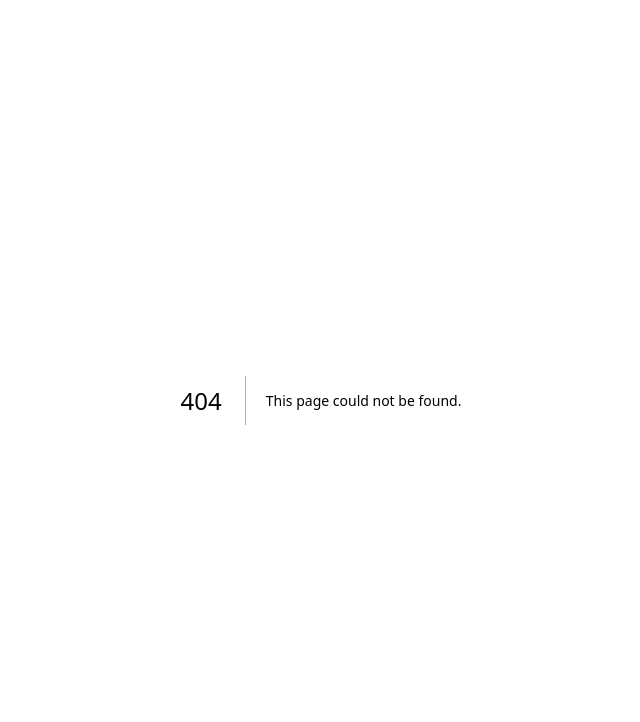
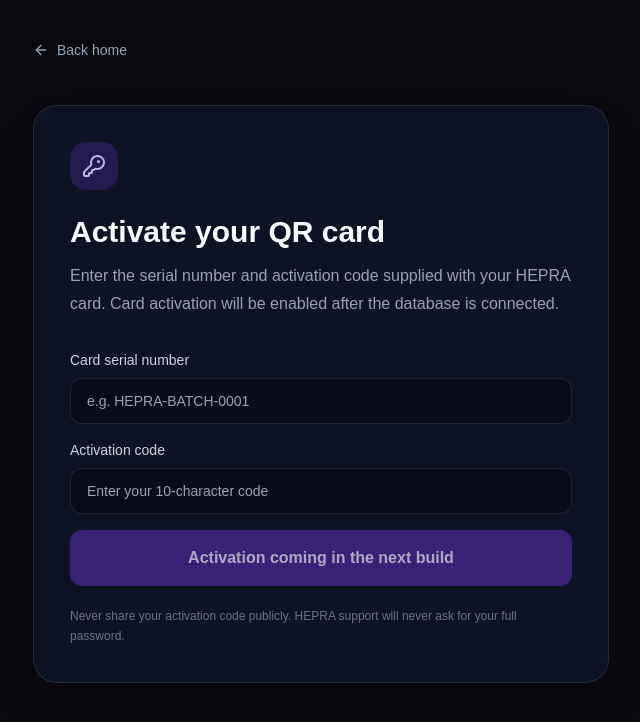
Before and after one commit to hrkartstore-max/hepra-dynamic-qr, a Next.js app: page /activate in a window 1280 px wide. Before the commit this address had no page. Shown: the top 722 px of the page, without its empty margins (319-959 px from the left). Built offline with nearby package versions, Linux system fonts and the light colour scheme.

Commit message:
chore: add HEPRA Dynamic QR starter - app/activate/page.tsx

```diff
--- /dev/null
+++ b/app/activate/page.tsx
@@ -0,0 +1,23 @@
+import Link from "next/link";
+import { ArrowLeft, KeyRound } from "lucide-react";
+
+export default function ActivatePage() {
+  return (
+    <main className="min-h-screen px-5 py-10">
+      <div className="mx-auto max-w-xl">
+        <Link href="/" className="inline-flex items-center gap-2 text-sm text-slate-400 hover:text-white"><ArrowLeft size={16}/> Back home</Link>
+        <div className="mt-10 rounded-3xl border border-white/10 bg-slate-900/80 p-7 shadow-2xl sm:p-9">
+          <div className="grid h-12 w-12 place-items-center rounded-2xl bg-violet-600/20 text-violet-300"><KeyRound/></div>
+          <h1 className="mt-6 text-3xl font-black">Activate your QR card</h1>
+          <p className="mt-3 leading-7 text-slate-400">Enter the serial number and activation code supplied with your HEPRA card. Card activation will be enabled after the database is connected.</p>
+          <div className="mt-8 space-y-4">
+            <label className="block text-sm font-medium text-slate-300">Card serial number<input disabled placeholder="e.g. HEPRA-BATCH-0001" className="mt-2 w-full rounded-xl border border-white/10 bg-black/30 px-4 py-3 text-slate-500 outline-none"/></label>
+            <label className="block text-sm font-medium text-slate-300">Activation code<input disabled placeholder="Enter your 10-character code" className="mt-2 w-full rounded-xl border border-white/10 bg-black/30 px-4 py-3 text-slate-500 outline-none"/></label>
+            <button disabled className="w-full cursor-not-allowed rounded-xl bg-violet-600/40 px-5 py-4 font-bold text-white/60">Activation coming in the next build</button>
+          </div>
+          <p className="mt-5 text-xs leading-5 text-slate-500">Never share your activation code publicly. HEPRA support will never ask for your full password.</p>
+        </div>
+      </div>
+    </main>
+  );
+}
```
